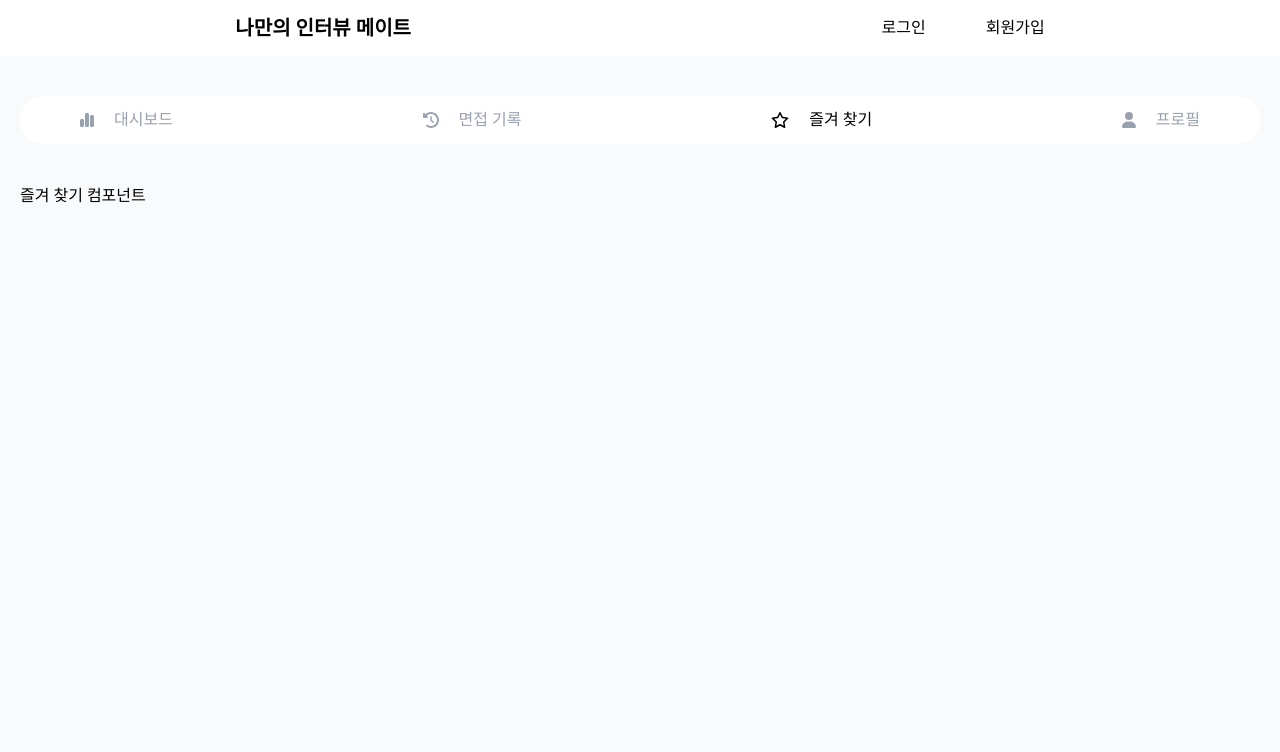
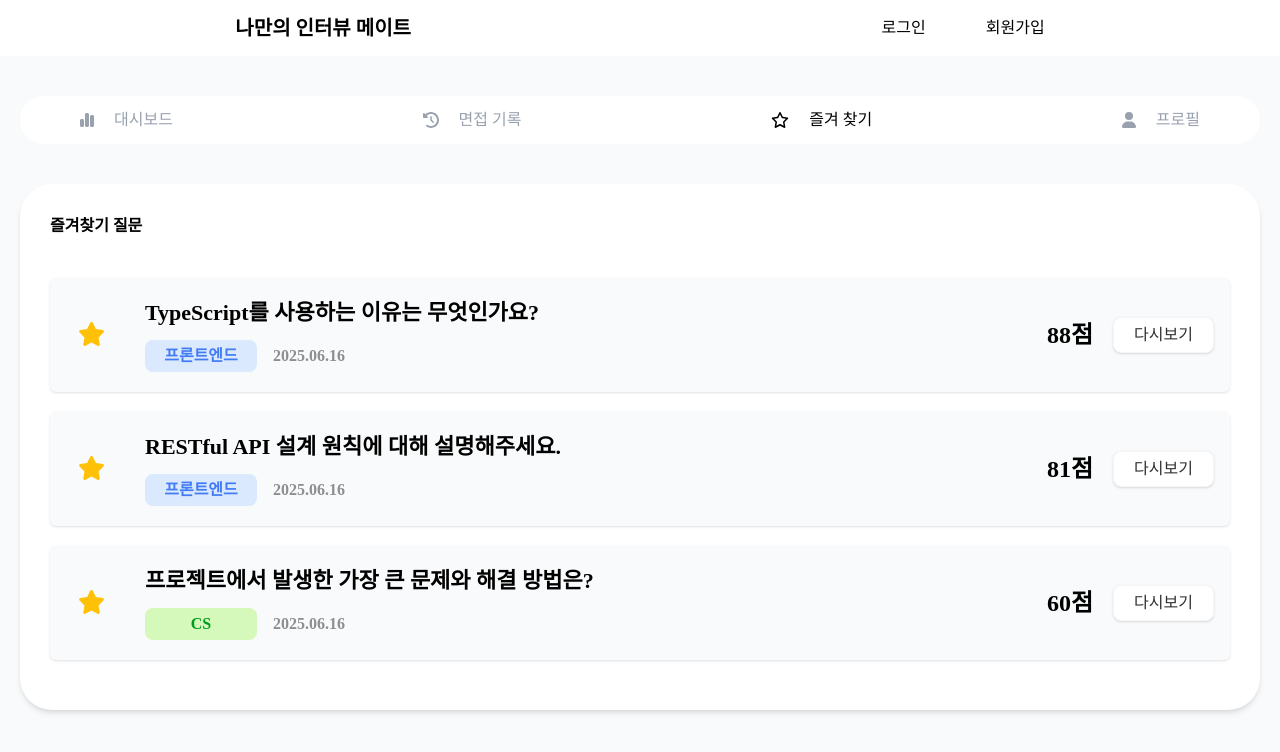
Before and after one commit to ydsic/my_interview_mate, a React (Vite) app: page /mypage in a window 1280 px wide. Both pictures are taken after a click on the element "즐겨 찾기". Shown: the top 752 px of the page. Built offline with nearby package versions, Linux system fonts and the light colour scheme; a web font is replaced by a local one.

Commit message:
feat : 즐겨찾기 페이지 퍼블리싱

```diff
--- /dev/null
+++ b/src/components/mypage/Bookmark.tsx
@@ -0,0 +1,122 @@
+import { useState } from 'react';
+import { WhiteButton } from '../common/Button';
+import {
+  H2_content_title,
+  H3_sub_detail,
+  H4_placeholder,
+} from '../common/HTagStyle';
+import { FontAwesomeIcon } from '@fortawesome/react-fontawesome';
+import { faStar as solidStar } from '@fortawesome/free-solid-svg-icons';
+import { faStar as regularStar } from '@fortawesome/free-regular-svg-icons';
+
+const CATEGORY_STYLES: Record<
+  string,
+  { bg: string; text: string; question_bg: string }
+> = {
+  'front-end': {
+    bg: 'front-bg-tag',
+    text: 'front-text-tag',
+    question_bg: 'front-bg',
+  },
+  cs: {
+    bg: 'cs-bg-tag',
+    text: 'cs-text-tag',
+    question_bg: 'cs-bg',
+  },
+  git: {
+    bg: 'git-bg-tag',
+    text: 'git-text-tag',
+    question_bg: 'git-bg',
+  },
+};
+
+interface mockItem {
+  id: number;
+  question: string;
+  category: string;
+  date: string;
+  score: number;
+}
+
+const mock: mockItem[] = [
+  {
+    id: 1,
+    question: 'TypeScript를 사용하는 이유는 무엇인가요?',
+    category: 'front-end',
+    date: '2025.06.16',
+    score: 88,
+  },
+  {
+    id: 2,
+    question: 'RESTful API 설계 원칙에 대해 설명해주세요.',
+    category: 'front-end',
+    date: '2025.06.16',
+    score: 81,
+  },
+  {
+    id: 3,
+    question: '프로젝트에서 발생한 가장 큰 문제와 해결 방법은?',
+    category: 'cs',
+    date: '2025.06.16',
+    score: 60,
+  },
+] as const;
+
+export default function Bookmark() {
+  const [bookMarkList, setBookMarkList] = useState<mockItem[]>(mock);
+  const [isBookmarked, setIsBookMarked] = useState<boolean>(true);
+
+  return (
+    <div className="flex flex-col gap-10 mb-5 bg-white p-[30px] rounded-4xl shadow-md relative">
+      <p className="font-semibold">즐겨찾기 질문</p>
+      <ul>
+        {bookMarkList.map(({ id, question, category, date, score }) => {
+          const { bg, text } = CATEGORY_STYLES[category] ?? {
+            bg: 'bg-gray-200',
+            text: 'text-gray-700',
+          };
+          return (
+            <li
+              key={id}
+              className="flex items-center justify-between rounded-md bg-gray-50 shadow-sm px-4 py-5 mb-5"
+            >
+              <div className="flex w-full items-center gap-10 ml-3">
+                <button className="text-[24px]">
+                  <FontAwesomeIcon
+                    icon={isBookmarked ? solidStar : regularStar}
+                    className={
+                      isBookmarked ? 'text-orange-100' : 'text-gray-100'
+                    }
+                  />
+                </button>
+                {/* 면접 질문 / 카테고리 */}
+                <div className="mt-1 flex flex-col gap-4 max-w-[65%]">
+                  <H3_sub_detail>{question}</H3_sub_detail>
+                  <div className="flex items-center gap-2 text-base font-semibold">
+                    <span
+                      className={`inline-flex justify-center items-center h-7 min-w-28 py-4 rounded-lg text-center ${bg} ${text}`}
+                    >
+                      {category === 'front-end'
+                        ? '프론트엔드'
+                        : category.toUpperCase()}
+                    </span>
+
+                    <H4_placeholder className="ml-2 text-gray-70 font-extralight">
+                      {date}
+                    </H4_placeholder>
+                  </div>
+                </div>
+              </div>
+
+              {/* 오른쪽: 점수 & 다시보기 */}
+              <div className="flex items-center gap-5 shrink-0">
+                <H2_content_title>{score}점</H2_content_title>
+                <WhiteButton>다시보기</WhiteButton>
+              </div>
+            </li>
+          );
+        })}
+      </ul>
+    </div>
+  );
+}
--- a/src/components/mypage/Favorites.tsx
+++ /dev/null
@@ -1,3 +0,0 @@
-export default function Favorites() {
-  return <div> 즐겨 찾기 컴포넌트</div>;
-}
--- a/src/page/MyPage.tsx
+++ b/src/page/MyPage.tsx
@@ -1,7 +1,7 @@
 import { useState } from 'react';
 import Dashboard from '../components/mypage/Dashboard';
 import InterviewLog from '../components/mypage/InterviewHistory';
-import Favorites from '../components/mypage/Favorites';
+import Bookmark from '../components/mypage/Bookmark';
 import Profile from '../components/mypage/Profile';
 import { FontAwesomeIcon } from '@fortawesome/react-fontawesome';
 import { faChartSimple } from '@fortawesome/free-solid-svg-icons';
@@ -12,7 +12,7 @@ import { faUser } from '@fortawesome/free-solid-svg-icons';
 const tabComponents: Record<string, React.JSX.Element> = {
   dashboard: <Dashboard />,
   interview: <InterviewLog />,
-  favorites: <Favorites />,
+  favorites: <Bookmark />,
   profile: <Profile />,
 };
 
```
